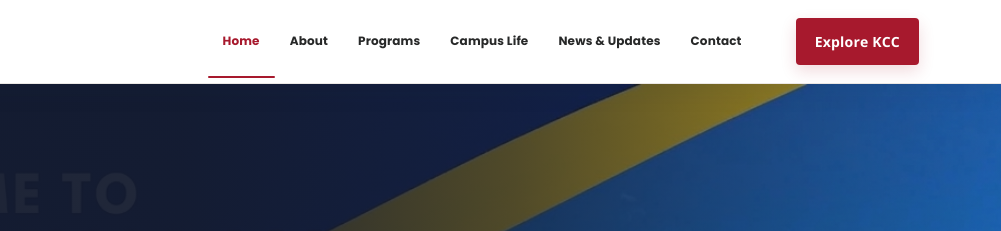
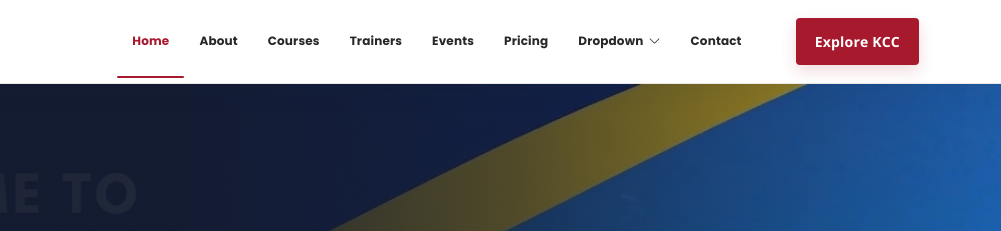
Before and after one commit to cyusoyaestrella-bot/projectlanding--page, a plain HTML site: page index.html in a window 1280 px wide. Shown: the top 231 px of the page, 279-1280 px from the left. Drawn offline with nearby package versions, Linux system fonts and the light colour scheme.

Commit message:
Update index

```diff
--- a/index.html
+++ b/index.html
@@ -13,7 +13,7 @@
 <a class="skip-link" href="#main-content">Skip to main content</a>
 <header id="header" class="header d-flex align-items-center sticky-top"><div class="container-fluid container-xl d-flex align-items-center">
   <a href="#home" class="logo d-flex align-items-center me-auto" aria-label="Kabankalan Catholic College home"><span class="brand-mark" aria-hidden="true"></span><span class="brand-name">KABANKALAN<br><small>CATHOLIC COLLEGE, INC.</small></span></a>
-  <nav id="navmenu" class="navmenu"><ul><li><a class="active" href="#home">Home</a></li><li><a href="#about">About</a></li><li><a href="#programs">Programs</a></li><li><a href="#campus">Campus Life</a></li><li><a href="#news">News & Updates</a></li><li><a href="#contact">Contact</a></li></ul><i class="mobile-nav-toggle d-xl-none bi bi-list"></i></nav>
+  <nav id="navmenu" class="navmenu" aria-label="Main navigation"><ul><li><a class="active" href="#home">Home</a></li><li><a href="#about">About</a></li><li><a href="courses.html">Courses</a></li><li><a href="trainers.html">Trainers</a></li><li><a href="events.html">Events</a></li><li><a href="pricing.html">Pricing</a></li><li class="dropdown"><a href="#programs"><span>Dropdown</span> <i class="bi bi-chevron-down toggle-dropdown"></i></a><ul><li><a href="#programs">Programs</a></li><li><a href="#campus">Campus Life</a></li><li><a href="#news">News &amp; Updates</a></li></ul></li><li><a href="#contact">Contact</a></li></ul><i class="mobile-nav-toggle d-xl-none bi bi-list" aria-label="Toggle navigation"></i></nav>
   <a class="btn-getstarted" href="#programs">Explore KCC</a>
 </div></header>
 <main id="main-content">
```
